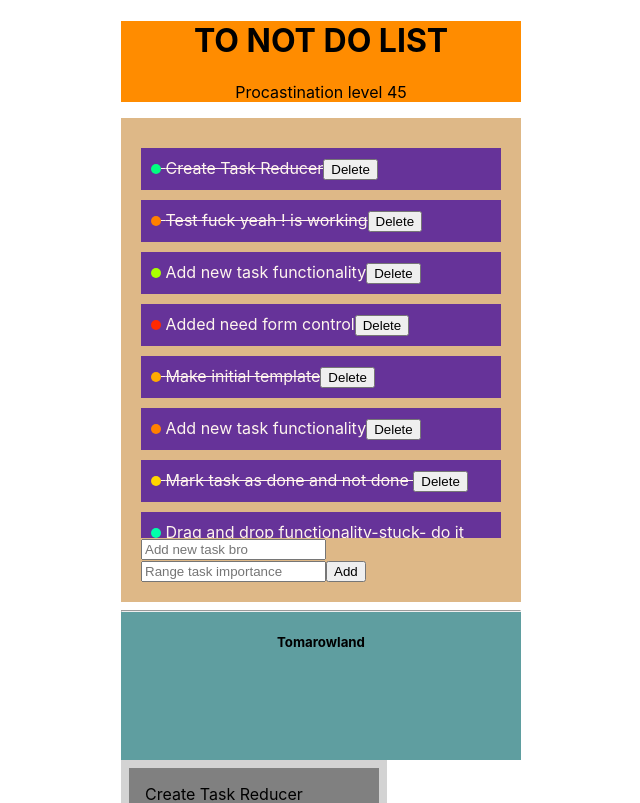
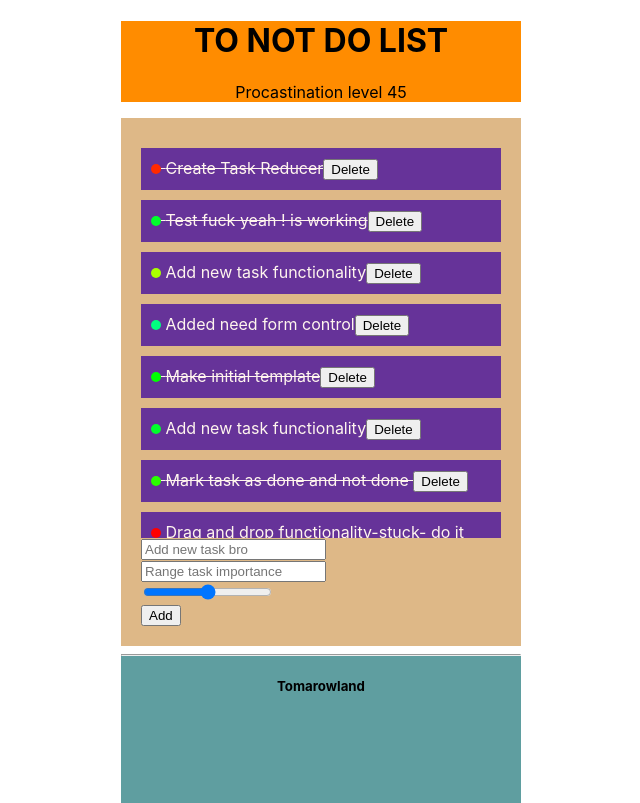
Before and after one commit to Damascan-Alex/to-not-do-list, a React (Create React App) app: page / in a window 1280 px wide. Shown: the top 803 px of the page, without its empty margins (319-959 px from the left). Built offline with nearby package versions, Linux system fonts and the light colour scheme.

Commit message:
RefactorTheCode, install eslint 6.6, newer version had error with npm start.

```diff
--- /dev/null
+++ b/prettierrc.json
@@ -0,0 +1,3 @@
+{
+  "singleQuote": true
+}
--- a/src/components/ImportanceRange.jsx
+++ b/src/components/ImportanceRange.jsx
@@ -4,7 +4,7 @@ class ImportanceRange extends React.Component {
 
   updateRange = (e) => {
 
-    this.props.createColor(e.target.value);
+    console.log(e.target.value);
   }
 
   render() {
--- a/src/components/newTask.jsx
+++ b/src/components/NewTask.jsx
@@ -1,5 +1,6 @@
 import React from "react";
 import { reduxForm, Field } from "redux-form";
+import ImportanceRange from "./ImportanceRange";
 
 
 const AddTaskForm = ({ handleSubmit }) => {
@@ -12,11 +13,12 @@ const AddTaskForm = ({ handleSubmit }) => {
           name="addNewTask"
           placeholder="Add new task bro"
         />
-        <Field
+        <Field  /*  this solution seems to work, but have to link values from Importancerange to field 2 */
           component='input'
-          name='taskImportance'
+          name='taskImportance' /* Field 2 */
           placeholder='Range task importance'
         />
+        <ImportanceRange />  {/* the values from this component should go in field 2 */}
         <button type="submit">Add</button>
 
       </div>
--- /dev/null
+++ b/src/components/task/Task.jsx
@@ -0,0 +1,64 @@
+// This module is responsible of rendering one single task
+
+import React, { useState, useEffect } from "react";
+import s from "./task.module.css";
+
+const Task = (props) => {
+  const [editMode, setEditMode] = useState(false);
+  const [task, setTask] = useState(props.task);
+
+  useEffect(() => {
+    setTask(props.task);
+  }, [props.task]);
+
+  const activateEditMode = () => {
+    setEditMode(true);
+  };
+
+  const deactivateEditMode = () => {
+    setEditMode(false);
+    props.editTask(task, props.id); // can send each task id to state.
+  };
+
+  const onTaskChange = (e) => {
+    // this will send only data what we input but not object
+
+    setTask(e.currentTarget.value);
+  };
+
+  return (
+    <div>
+      {!editMode && (
+        <div
+          onDoubleClick={activateEditMode}
+          className={`${s.main} ${props.done ? s.done : ""}`}
+        >
+          <TaskImportance importance={props.importance} /> {props.task}
+          <button onClick={() => props.handleDelete(props.id)}>Delete</button>
+        </div>
+      )}
+      {editMode && (
+        <div className={s.main}>
+          <input
+            onChange={onTaskChange}
+            onBlur={deactivateEditMode}
+            autoFocus={true}
+            value={task}
+          ></input>
+        </div>
+      )}
+    </div>
+  );
+};
+// this compoent takes care  of the incoming props and generate necesary color.
+const TaskImportance = (props) => {
+  const TaskColor = {
+    display: "inline-block",
+    backgroundColor: `hsl(${(16 - props.importance) * 10}, 100%, 50%)`, //its a bit hardcoded here with value 16
+    borderRadius: "50%",
+    width: "10px",
+    height: "10px",
+  };
+  return <div style={TaskColor}></div>;
+};
+export default Task;
--- a/src/components/task/task.jsx
+++ /dev/null
@@ -1,65 +0,0 @@
-// This module is responsible of rendering one single task
-
-import React, { useState, useEffect } from 'react';
-import s from './task.module.css'
-import ImportanceRange from '../ImportanceRange';
-
-const Task = (props) => {
-
-let [editMode, setEditMode] = useState(false);
-let [task, setTask] = useState(props.task);
-
-useEffect(() => {
-  setTask(props.task);
-}, [props.task]);
-
-const activateEditMode = () => {
-  setEditMode(true);
-};
-
-const deactivateEditMode = () => {
-  setEditMode(false);
-  props.editTask(task, props.id); // can send each task id to state.
-};
-
-const onTaskChange = (e) => { // this will send only data what we input but not object
-
-  setTask(e.currentTarget.value);
-};
-
-return (
-<div>
-{!editMode && (
-  <div
-  onDoubleClick={activateEditMode}
-  className={`${s.main} ${props.done ? s.done: ''}`}><TaskImportance importance={props.importance} /> {props.task}
-  <button onClick={() => props.handleDelete(props.id)}>Delete</button>
-  </div>
-)}
-{editMode && (
-  <div className={s.main}>
-    <input
-      onChange={onTaskChange}
-      onBlur={deactivateEditMode}
-      autoFocus={true}
-      value={task}
-    ></input>
-  </div>
-)}
-
-</div>
-)
-}
-// this compoent takes care  of the incoming props and generate necesary color.
-const TaskImportance = (props) => {
-    const TaskColor = {
-        display: 'inline-block',
-        backgroundColor: `hsl(${props.importance*10}, 100%, 50%)`,
-        borderRadius: '50%',
-        width:'10px',
-        height: '10px'
-
-      }
-    return <div style={TaskColor} ></div>
-}
-export default Task
```
Also changed, not shown: package.json (+13 -0 lines), src/components/DragDrop.jsx (+29 -32 lines), src/components/TaskList.jsx (+2 -16 lines), .eslintrc.json (added), 1 other file (tests, documents, lock files or other folders).
